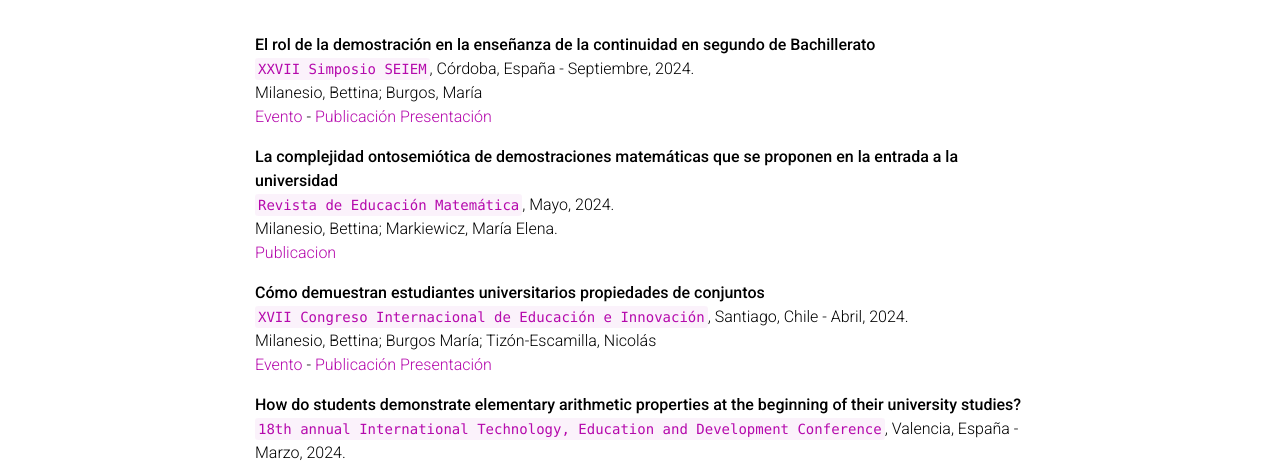
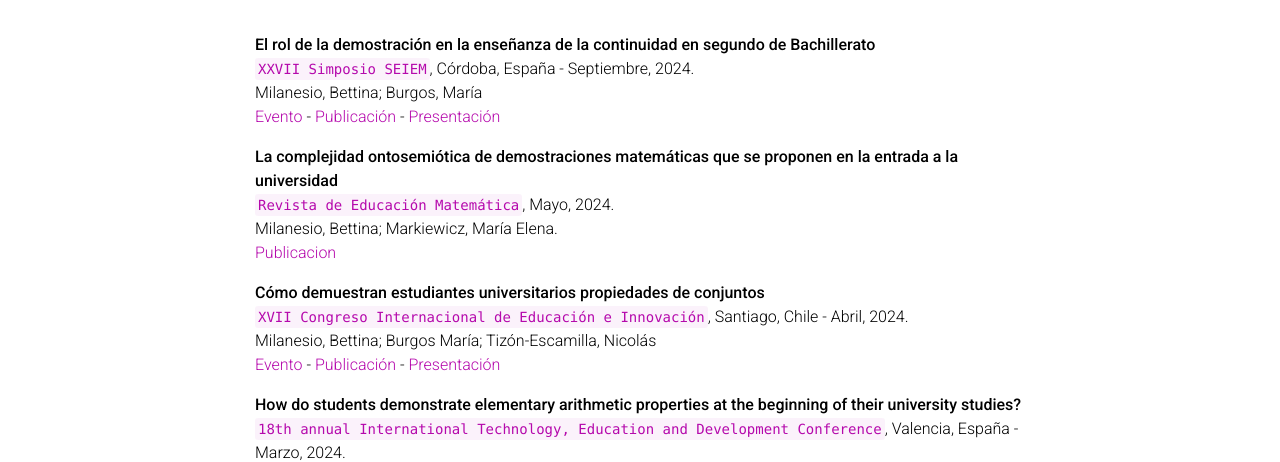
Before and after one commit to bmilanesio/bmilanesio.github.io, a Jekyll site: the page built from _pages/presentations.md, in a window 1280 px wide and 900 px high. Shown: the part 180-642 px from the top of the window. Built offline with Jekyll 4.4.1, drawn with Linux system fonts in a browser that asks for light colours; comment, search, counter and statistics services are not loaded; a style sheet for code colours, icons or effects is not loaded.

Commit message:
actualizacion

```diff
--- a/_pages/presentations.md
+++ b/_pages/presentations.md
@@ -11,7 +11,7 @@ nav_order: 3
 `XXVII Simposio SEIEM`, Córdoba, España - Septiembre, 2024.\
 Milanesio, Bettina; Burgos, María\
 [Evento](https://www.seiem.es/seiem2024) -
-[Publicación](https://www.seiem.es/docs/actas/27/ActasXXVIISEIEM.pdf#page=367)
+[Publicación](https://www.seiem.es/docs/actas/27/ActasXXVIISEIEM.pdf#page=367) -
 [Presentación](https://bmilanesio.github.io/assets/pdf/Seiem2024.pdf)
 
 **La complejidad ontosemiótica de demostraciones matemáticas que se proponen en la entrada a la universidad**\
@@ -23,7 +23,7 @@ Milanesio, Bettina; Markiewicz, María Elena.\
 `XVII Congreso Internacional de Educación e Innovación`, Santiago, Chile - Abril, 2024.\
 Milanesio, Bettina; Burgos María; Tizón-Escamilla, Nicolás\
 [Evento](https://www.ciei2024.com/) -
-[Publicación](https://dialnet.unirioja.es/servlet/articulo?codigo=9734048)
+[Publicación](https://dialnet.unirioja.es/servlet/articulo?codigo=9734048) -
 [Presentación](https://youtu.be/wbloGCesIDs)
 
 **How do students demonstrate elementary arithmetic properties at the beginning of their university studies?**\
```
